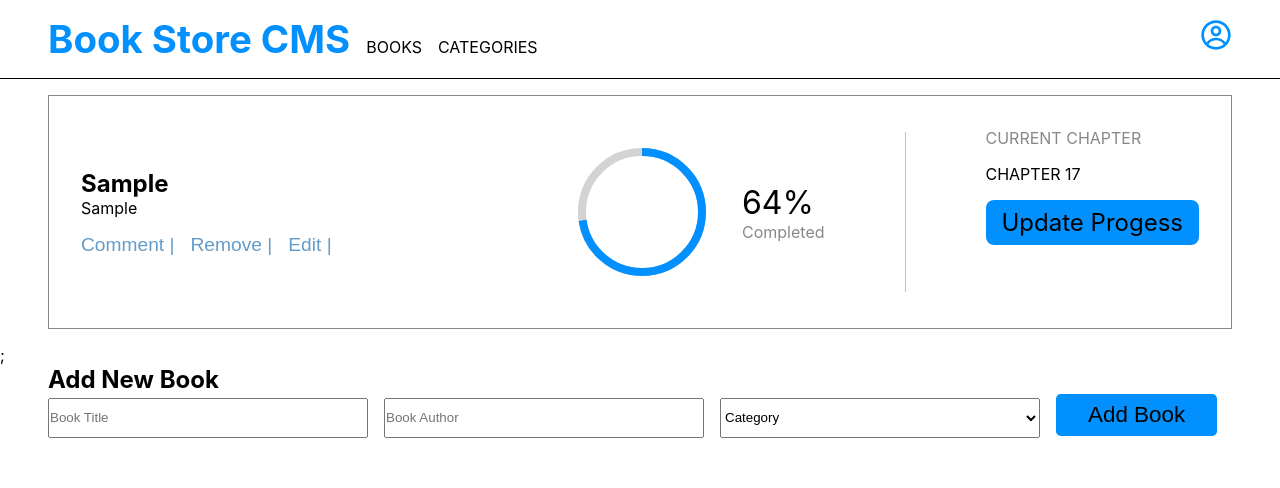
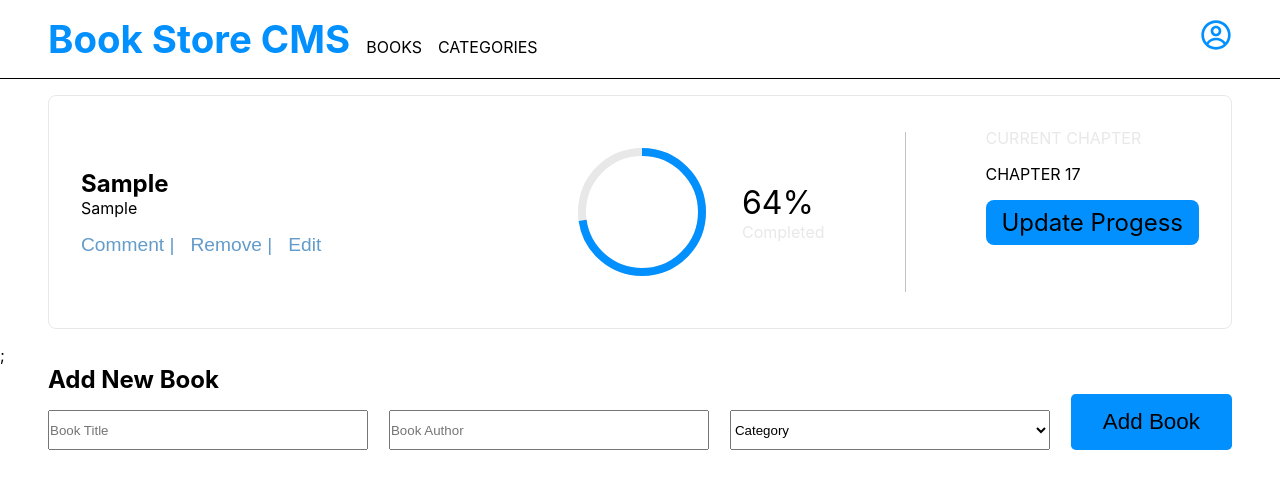
Before and after one commit to AlphaNtihinduka/Book-store, a React (Create React App) app: page / in a window 1280 px wide. Both pictures are taken after typing "Sample", "Sample" into the empty fields and a click on the button "Add Book". Shown: the top 488 px of the page. Built offline with nearby package versions, Linux system fonts and the light colour scheme; no server answers.

Commit message:
Apply color chages as required

```diff
--- a/src/CSS/addNewBook.css
+++ b/src/CSS/addNewBook.css
@@ -1,11 +1,17 @@
 .Add-container {
   margin: 0 3rem 5rem 3rem;
+}
+
+.form {
+  display: flex;
+  justify-content: space-between;
 }
 
 .inputs {
   min-width: 20rem;
   margin-right: 1rem;
   height: 2.5rem;
+  margin-top: 1rem;
 }
 
 .add-btn {
--- a/src/CSS/book.css
+++ b/src/CSS/book.css
@@ -4,12 +4,13 @@
   display: flex;
   justify-content: space-between;
   align-items: center;
-  border: 0.1rem solid #888;
+  border: 0.1rem solid #e8e8e8;
+  border-radius: 0.5rem;
 }
 
 .topic {
   font-size: 1.3rem;
-  color: #888;
+  color: #e8e8e8;
 }
 
 .title {
@@ -51,7 +52,7 @@
 }
 
 .complete {
-  color: #888;
+  color: #e8e8e8;
 }
 
 .vertical-line {
@@ -67,7 +68,7 @@
 }
 
 .chapter {
-  color: #888;
+  color: #e8e8e8;
 }
 
 .progress-btn {
--- a/src/components/Book.js
+++ b/src/components/Book.js
@@ -30,16 +30,15 @@ const Book = (props) => {
             <button type="button" onClick={(e) => deleteHandler(e, id)}>Remove |</button>
           </li>
           <li className="edit-btn">
-            <button type="button">Edit |</button>
+            <button type="button">Edit</button>
           </li>
         </ul>
       </div>
-
       <div className="right-progress">
         <div className="circular-progress">
           <svg width="200" height="200">
             <g transform="rotate(-90 100 100)">
-              <circle r="60" cx="100" cy="100" fill="transparent" stroke="lightgrey" strokeWidth="0.5rem" strokeDasharray="439.8" strokeDashoffset="0" />
+              <circle r="60" cx="100" cy="100" fill="transparent" stroke="#e8e8e8" strokeWidth="0.5rem" strokeDasharray="439.8" strokeDashoffset="0" />
               <circle r="60" cx="100" cy="100" fill="transparent" stroke="#0290ff" strokeWidth="0.5rem" strokeDasharray="339.8" strokeDashoffset="66" />
             </g>
           </svg>
@@ -48,16 +47,13 @@ const Book = (props) => {
             <p className="complete">Completed</p>
           </div>
         </div>
-
         <div className="vertical-line" />
         <div className="right-update">
           <div className="chapter">CURRENT CHAPTER</div>
           <div className="chapter-number">CHAPTER 17</div>
           <div className="progress-btn">Update Progess</div>
         </div>
-
       </div>
-
     </div>
   );
 };
```
